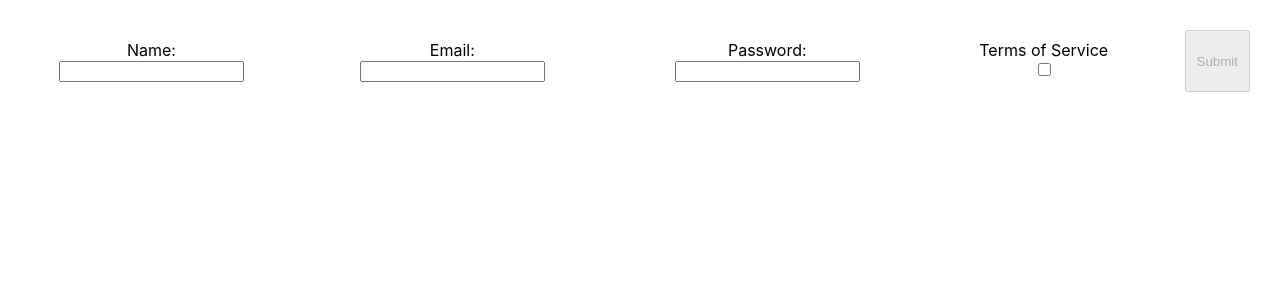
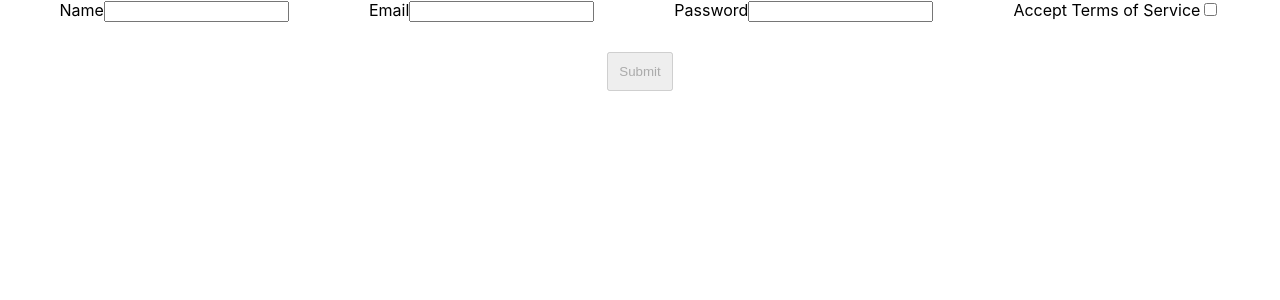
Before and after one commit to retroazure/userboarding, a React (Create React App) app: page / in a window 1280 px wide. Shown: the top 300 px of the page. Built offline with nearby package versions, Linux system fonts and the light colour scheme; no server answers.

Commit message:
MVP tasks done

```diff
--- a/src/App.js
+++ b/src/App.js
@@ -1,112 +1,20 @@
-import React, {useState, useEffect} from 'react';
-import logo from './logo.svg';
+import React, { useState } from 'react';
+
 import './App.css';
+
 import Form from './components/Form';
-import axios from 'axios';
-import formSchema from './validation/formSchema';
-
-const initialFormValues = {
-  name:'',
-  email:'',
-  password:'',
-  tos: false,
-}
-
-const initialFormErrors = {
-  name:'',
-  email:'',
-  password:'',
-  tos: false,
-}
-
-const initialUser = [];
-const initialDisabled = true;
-
-
 
 function App() {
 
-  const [users, setUsers] = useState(initialUser);
-  const [formValue, setFormValues] = useState(initialFormValues);
-  const [formErrors, setFormErrors] = useState(initialFormErrors);
-  const [disabled, setDisabled] = useState(initialDisabled);
-
-  const getUsers = () => {
-    axios.get("https://reqres.in/api/users").then((response)=>{
-      console.log(response.data.data);
-      setUsers(response.data.data);
-    }).catch(()=>{
-      console.log("An error has occurred.");
-    })
-  }
-
-  const postUsers = newUser => {
-    axios.post("https://reqres.in/api/users", newUser)
-    .then(res=> {
-      setUsers([...users,res.data.data]);
-      console.log(res.data.data);
-    })
-    .catch(err => {
-      console.log("An error occurred.");
-    })
-    .finally(()=>
-    {
-      setFormValues(initialFormValues);
-    }
-    )
-  }
-
-  const onInput = evt => {
-    const name = evt.target.name;
-    const value = evt.target.value;
-
-    setFormValues({
-      ...formValue,
-      [name]: value
-    })
-  }
-
-  const onCheckBoxChange = evt => {
-    const { name } = evt.target;
-
-    const { checked } = evt.target;
-  }
-
-  const onSubmit = evt => {
-    evt.preventDefault();
-
-    const newUser = {
-      name : formValue.name,
-      email: formValue.email,
-      password: formValue.password,
-      tos: formValue.tos,
-    }
-
-    postUsers(newUser);
-  }
-
-  useEffect(()=>{
-    getUsers();
-
-  }, []);
-
-  useEffect(()=>{
-   formSchema.isValid(formValue)
-   .then(valid => {
-     setDisabled(!valid);
-   })
-  }, [formValue]);
+  const [users, setUsers] = useState([]) //Set on response from axios call - when the new user is created this array will get a new item containing their name
 
   return (
     <div className="App">
-      <Form
-      values={formValue}
-      onSubmit={onSubmit}
-      onInput={onInput}
-      errors={formErrors}
-      disabled={disabled}
-      onCheckBoxChange={onCheckBoxChange}
-      />
+
+      <Form users={users} setUsers={setUsers} />
+
+      {users.map((item, index) => <h3 key={index}>{item}</h3>)}
+
     </div>
   );
 }
--- a/src/components/Form.js
+++ b/src/components/Form.js
@@ -1,69 +1,229 @@
-import React from 'react';
+import React, { useState, useEffect } from 'react';
+import * as yup from 'yup';
+import axios from 'axios';
 
-export default function Form(props){
-    const { onInput, onSubmit, values, disabled, errors, onCheckboxChange} = props;
+
+
+let Form = props => {
+
+    let users = props.users;
+    let setUsers = props.setUsers;
+
+    //State
+
+    const [formState, setFormState] = useState({ //Stores form data here
+
+        name: '',
+        email: '',
+        password: '',
+        terms: false
+
+    });
+
+    const [inputErrors, setInputErrors] = useState({ //State for form input validation errors
+        email: "",
+        password: "",
+        terms: ""
+      });
+
+
+      //Input validation schema using Yup
+
+      const formSchema = yup.object().shape({
+        name: yup
+            .string()
+            .min(1, "Type your name")
+            .required("Name is Required"),
+        email: yup
+            .string()
+            .email("Must be a valid email address.")
+            .required("Must include email address."),
+        password: yup
+            .string()
+            .min(6, "Passwords must be at least 6 characters long.")
+            .required("Password is Required"),
+        terms: yup
+            .boolean()
+            .oneOf([true], "You must accept Terms and Conditions")
+      });
+
+
+    //Callback functions
+
+
+    let submitClicked = event => {
+
+        event.preventDefault()
+
+        axios
+            .post('https://reqres.in/api/users', formState)
+            .then(response => {
+
+                console.log('Data response:', response.data);
+
+                setUsers([
+
+                    ...users,
+                    response.data.name
+
+                ]);
+
+            })
+            .catch(err => {
+
+                console.log(err);
+
+            });
+
+    }
+
+
+
+    let onFormInput = event => {
+
+        let checked = event.target.parentElement.parentElement.querySelector('.terms').checked;
+
+        //Sets inputErrors state if invalid input
+
+        yup
+            .reach(formSchema, event.target.name)
+            .validate(event.target.value)
+            .then(valid => {
+
+                setInputErrors({
+
+                    ...inputErrors,
+                    [event.target.name]: ''
+
+                });
+
+            })
+            .catch(err => {
+
+                setInputErrors({
+
+                    ...inputErrors,
+                    [event.target.name]: err.errors[0]
+
+                });
+
+            })
+
+        //Sets form state
+
+        setFormState({
+
+            ...formState,
+            [event.target.name]: event.target.value,
+            terms: checked
+
+        });
+
+        event.persist()
+
+    }
+
+
+    useEffect(() => {
+
+        const formSchema = yup.object().shape({ //Had to copy schema into here for it to work
+            name: yup
+                .string()
+                .min(1, "Type your name")
+                .required("Name is Required"),
+            email: yup
+                .string()
+                .email("Must be a valid email address.")
+                .required("Must include email address."),
+            password: yup
+                .string()
+                .min(6, "Passwords must be at least 6 characters long.")
+                .required("Password is Required"),
+            terms: yup
+                .boolean()
+                .oneOf([true], "You must accept Terms and Conditions")
+          });
+
+        formSchema.isValid(formState).then(valid => { //Enables button if the input is valid
+
+            document.querySelector('form button').disabled = !valid;
+
+        })
+
+    },[formState]) //runs when formState changes
+
 
     return(
 
-            <form onSubmit={onSubmit}>
+        <form onSubmit={event => submitClicked(event)}>
 
-                <div className="container">
+            <label>
 
-                <label>Name:
-                    <input className="name-input"
-                    type="text"
-                    name = "name"
-                    value={values.name}
-                    maxLength="20"
-                    onChange={onInput}
-                    />
+                Name
+
+                <input
+                name='name'
+                type='text'
+                value={formState.name}
+                onChange={event => onFormInput(event)}>
+                </input>
+
             </label>
 
+            <label>
 
+                Email
 
-                <label>Email:
-                    <input className="email-input"
-                    type="text"
-                    name = "email"
-                    value={values.email}
-                    maxLength="20"
-                    onChange={onInput}
-                    />
+                <input name='email'
+                type='text'
+                value={formState.email}
+                onChange={event => onFormInput(event)}>
+                </input>
+
             </label>
 
+            <label>
 
+                Password
 
-                <label>Password:
-                    <input className="password-input"
-                    type="password"
-                    name = "password"
-                    value={values.password}
-                    onChange={onInput}
-                    />
+                <input
+                name='password'
+                type='password'
+                value={formState.password}
+                onChange={event => onFormInput(event)}>
+                </input>
+
             </label>
 
+            <label>
 
+                Accept Terms of Service
 
-                <label>Terms of Service
-                    <input className="tos-input"
-                    type="checkbox"
-                    name="tos"
-                    value={values.tos}
-                    onChange = {onCheckboxChange}/>
+                <input
+                className='terms'
+                name='terms'
+                type='checkbox'
+                onChange={event => onFormInput(event)}>
+                </input>
+
             </label>
 
-                    <button disabled={disabled} onClick={onSubmit}>Submit</button>
+            <button disabled={true}>
+                Submit
+            </button>
 
-                </div>
+            <div>
 
-                <div className="errors">
-                <div>{errors.name}</div>
-                <div>{errors.email}</div>
-                <div>{errors.password}</div>
-                <div>{errors.tos}</div>
+                <h2>{inputErrors.name}</h2>
+                <h2 className='emailerr'>{inputErrors.email}</h2>
+                <h2>{inputErrors.password}</h2>
+
             </div>
 
         </form>
 
     )
+
 }
+
+export default Form;
--- a/src/validation/formSchema.js
+++ /dev/null
@@ -1,17 +0,0 @@
-import * as yup from 'yup';
-
-const formSchema = yup.object().shape({
-    name: yup.string()
-    .trim()
-    .min(3, 'The username must be at least three characters')
-    .required('The name is a required field'),
-    email: yup.string()
-    .trim()
-    .email('The email must be a valid email address')
-    .required('An email is required!'),
-    password: yup.string()
-    .required("A password is required!") ,
-    tos: yup.string().required('The Terms Of Service are required to be accepted.'),
-})
-
-export default formSchema;
```
Lines whose indentation alone changed are shown as unchanged.
